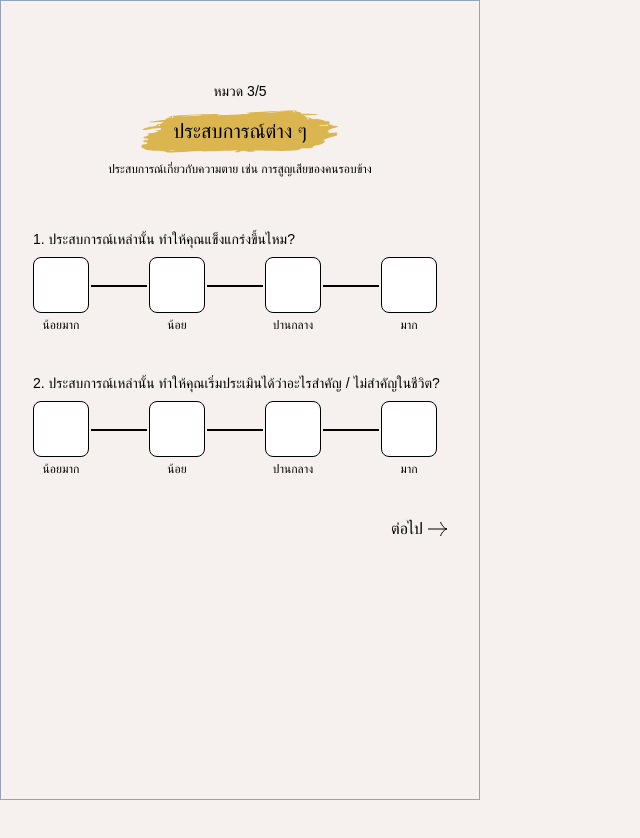
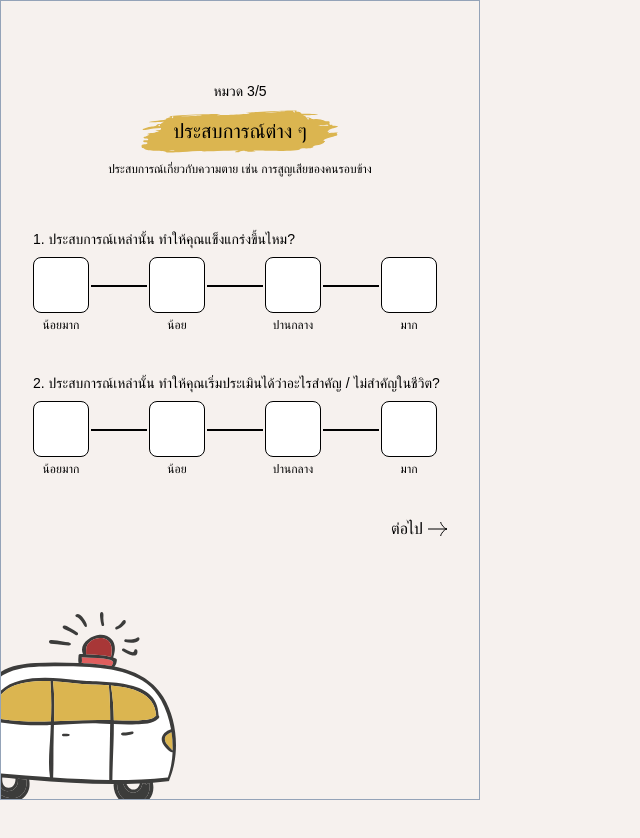
Before and after one commit to Tantatorn-dev/deathtalk-photobooth, a SvelteKit app: page /explore/3 in a window 1280 px wide. Shown: the top 838 px of the page, without its empty margins (0-640 px from the left). Before the commit the page ends 800 px from the top, so only its background shows below. Built offline with nearby package versions, Linux system fonts and the light colour scheme; a web font is replaced by a local one.

Commit message:
feat: add ambulance img

```diff
--- a/src/routes/explore/3/+page.svelte
+++ b/src/routes/explore/3/+page.svelte
@@ -6,6 +6,7 @@
 	let index = 0;
 </script>
 
+<div class="relative w-full h-full">
 	<div class="flex flex-col gap-3 mt-20 ml-8 mr-8">
 		<Header
 			chapter={3}
@@ -34,3 +35,5 @@
 			{/if}
 		</div>
 	</div>
+	<img src="/misc/ambulance.svg" class="absolute left-0 bottom-20" alt="ambulance" />
+</div>
```
Also changed, not shown: static/misc/ambulance.svg (added). Lines whose indentation alone changed are shown as unchanged.
